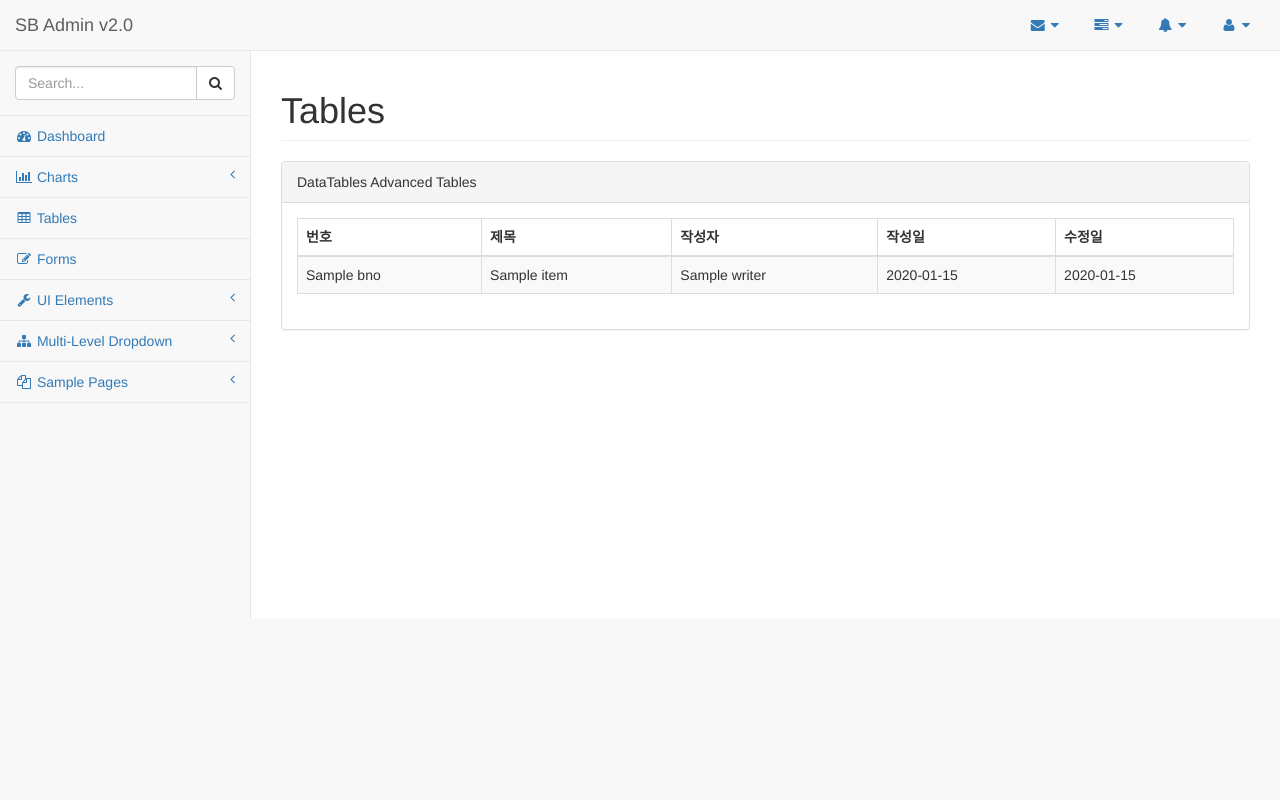
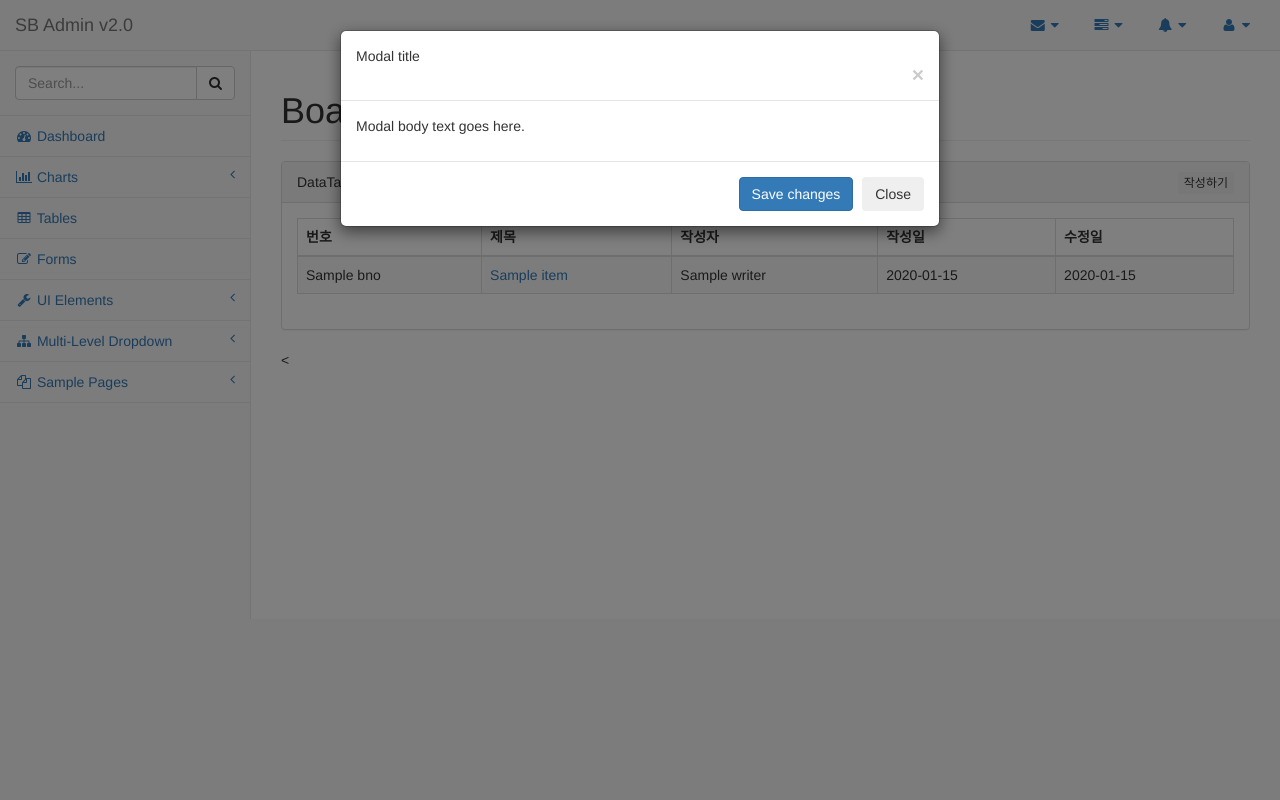
Before and after one commit to Parkshouzhen/springLegacy, a Java web app: template ex02/src/main/webapp/WEB-INF/views/board/list.jsp in a window 1280 px wide. Run offline with Spring Boot 4, a stand-in JSP engine, Linux system fonts and the light colour scheme; the template is opened without the code that fills it: most values are stand-ins (such as "Sample title", 1, 10 or a date in 2020); some libraries are stand-ins or nearby versions.

Commit message:
게시물 등록, 조회링크

```diff
--- a/ex02/src/main/webapp/WEB-INF/views/board/list.jsp
+++ b/ex02/src/main/webapp/WEB-INF/views/board/list.jsp
@@ -2,12 +2,12 @@
 <%@ page language="java" contentType="text/html; charset=UTF-8"
 	pageEncoding="UTF-8"%>
 
-<%@ taglib uri="http://java.sun.com/jsp/jstl/core" prefix="c" %>
-<%@ taglib uri="http://java.sun.com/jsp/jstl/fmt" prefix="fmt" %>
+<%@ taglib uri="http://java.sun.com/jsp/jstl/core" prefix="c"%>
+<%@ taglib uri="http://java.sun.com/jsp/jstl/fmt" prefix="fmt"%>
 <%@include file="../includes/header.jsp"%>
 <div class="row">
 	<div class="col-lg-12">
-		<h1 class="page-header">Tables</h1>
+		<h1 class="page-header">Board List</h1>
 	</div>
 	<!-- /.col-lg-12 -->
 </div>
@@ -15,11 +15,14 @@
 <div class="row">
 	<div class="col-lg-12">
 		<div class="panel panel-default">
-			<div class="panel-heading">DataTables Advanced Tables</div>
+			<div class="panel-heading">
+				DataTables Advanced Tables
+				<button id="regBtn" type="button" class="btn btn-xs pull-right">작성하기</button>
+			</div>
 			<!-- /.panel-heading -->
 			<div class="panel-body">
-				<table width="100%" class="table table-striped table-bordered table-hover"
-					>
+				<table width="100%"
+					class="table table-striped table-bordered table-hover">
 					<thead>
 						<tr>
 							<th>번호</th>
@@ -33,10 +36,14 @@
 						<c:forEach items="${list}" var="board">
 							<tr class="odd gradeX">
 								<td>${board.bno}</td>
-							<td>${board.title}</td>
+								<td>
+									<a href="/board/get?bno=<c:out value="${board.bno}"/>">
+									<c:out value="${board.title}"/>
+									</a>
+								</td>
 								<td>${board.writer}</td>
-							<td><fmt:formatDate pattern="yyyy-MM-dd" value= "${board.regDate}"/></td>
-							<td><fmt:formatDate pattern="yyyy-MM-dd" value= "${board.updateDate}"/></td>
+								<td><fmt:formatDate pattern="yyyy-MM-dd" value="${board.regDate}" /></td>
+								<td><fmt:formatDate pattern="yyyy-MM-dd" value="${board.updateDate}" /></td>
 							</tr>
 						</c:forEach>
 					</tbody>
@@ -50,4 +57,52 @@
 	<!-- /.col-lg-12 -->
 </div>
 
+<div id="myModal" class="modal" tabindex="-1" role="dialog">
+	<div class="modal-dialog" role="document">
+		<div class="modal-content">
+			<div class="modal-header">
+				<h5 class="modal-title">Modal title</h5>
+				<button type="button" class="close" data-dismiss="modal"
+					aria-label="Close">
+					<span aria-hidden="true">&times;</span>
+				</button>
+			</div>
+			<div class="modal-body">
+				<p>Modal body text goes here.</p>
+			</div>
+			<div class="modal-footer">
+				<button type="button" class="btn btn-primary">Save changes</button>
+				<button type="button" class="btn btn-secondary" data-dismiss="modal">Close</button>
+			</div>
+		</div>
+	</div>
+</div>
+
+<
+<script type="text/javascript">
+	$(document).ready(function() {
+		var rs = '<c:out value="${result}"/>';
+
+		checkModal(rs);
+
+		function checkModal(rs) {
+			if (rs == '') {
+				return;
+			}
+			if (parseInt(rs) > 0) {
+				$(".modal-body").html(parseInt(rs) + "번 게시글이 등록되었습니다.");
+			}
+			$("#myModal").modal("show");
+		}
+
+		$("#regBtn").click(function() {
+
+			self.location = "/board/register";
+			// = window.location (지금 브라우저 위치를 register로 이동해라)
+
+		});
+
+	});
+</script>
+
 <%@include file="../includes/footer.jsp"%>
```
Also changed, not shown: ex02/src/main/java/org/zerock/controller/BoardController.java (+10 -0 lines), ex02/src/main/webapp/WEB-INF/views/board/get.jsp (added, +52 -0 lines), ex02/src/main/webapp/WEB-INF/views/board/register.jsp (added, +47 -0 lines), ex02/src/main/webapp/WEB-INF/views/includes/footer.jsp (+10 -10 lines), ex02/src/main/webapp/WEB-INF/web.xml (+25 -4 lines), 4 other files. Lines whose indentation alone changed are shown as unchanged.
